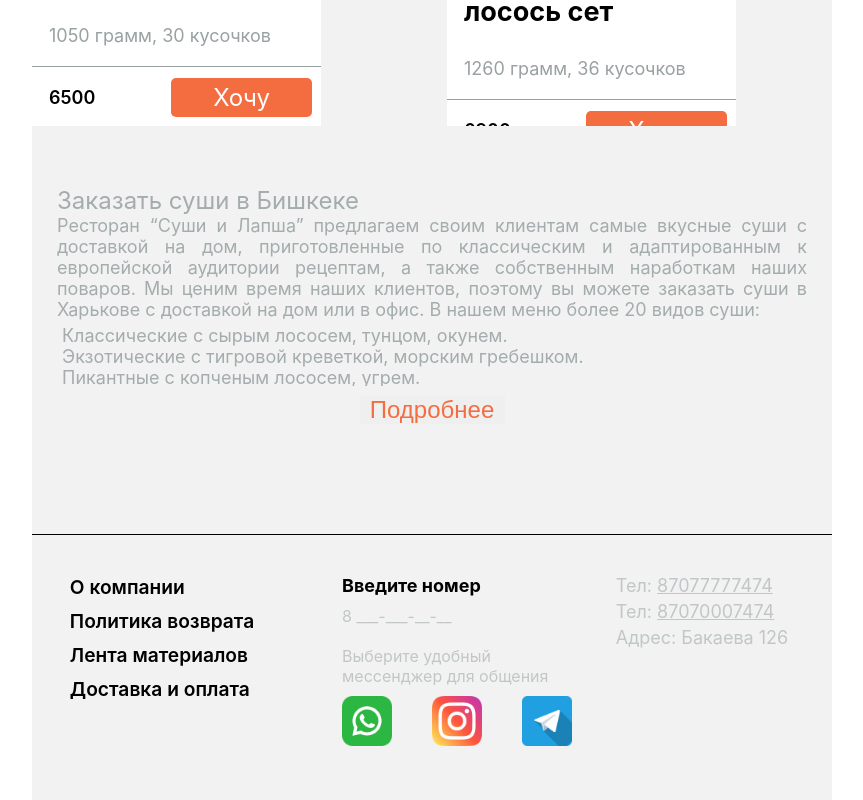
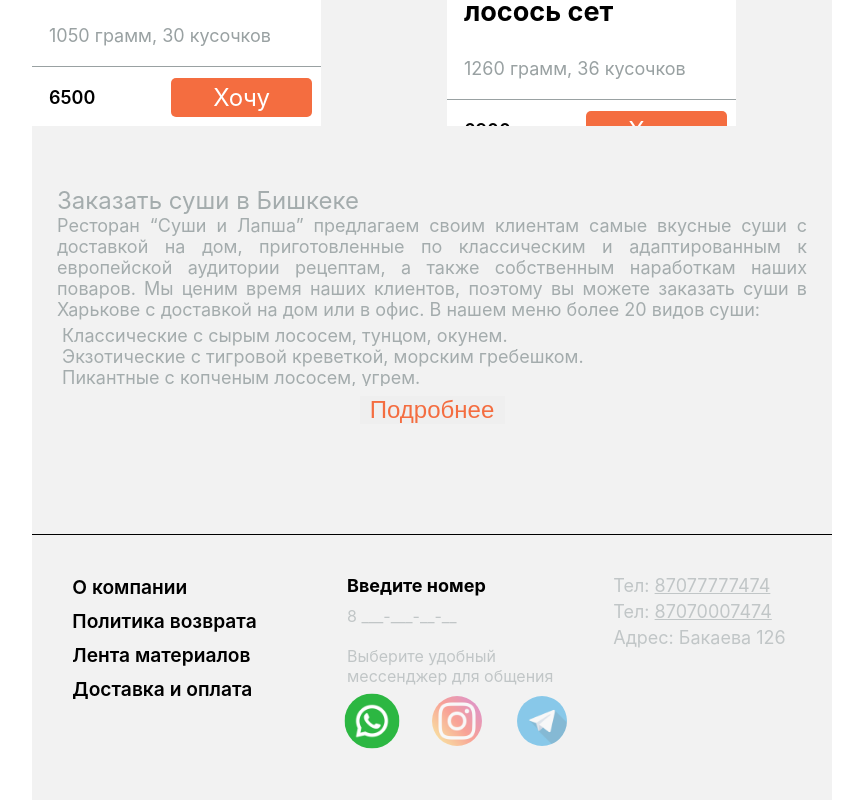
Before and after one commit to MaxatDzhetenbayev/romsen, a React (Vite) app: page / in a window 1280 px wide. In both pictures the pointer is over the picture 575 px from the left and 2043 px from the top of the page. Shown: the part 1322-2122 px from the top of the page, without its empty margins (208-1071 px from the left). Built offline with nearby package versions, Linux system fonts and the light colour scheme.

Commit message:
fix: Исправлены картинки футера

```diff
--- a/src/components/Footer/Footer.module.css
+++ b/src/components/Footer/Footer.module.css
@@ -76,9 +76,18 @@
 .socials{
     display: flex;
     flex-direction: row;
-    gap: 40px;
+    gap: 35px;
 }
 
 .socials img{
     width: 50px;
+    opacity: 0.5;
+    border-radius: 50%;
 }
+
+.socials img:hover{
+    transform: scale(1.1);
+    transition: 0.2s;
+    opacity: 1;
+    border-radius: 50%;
+}
```
